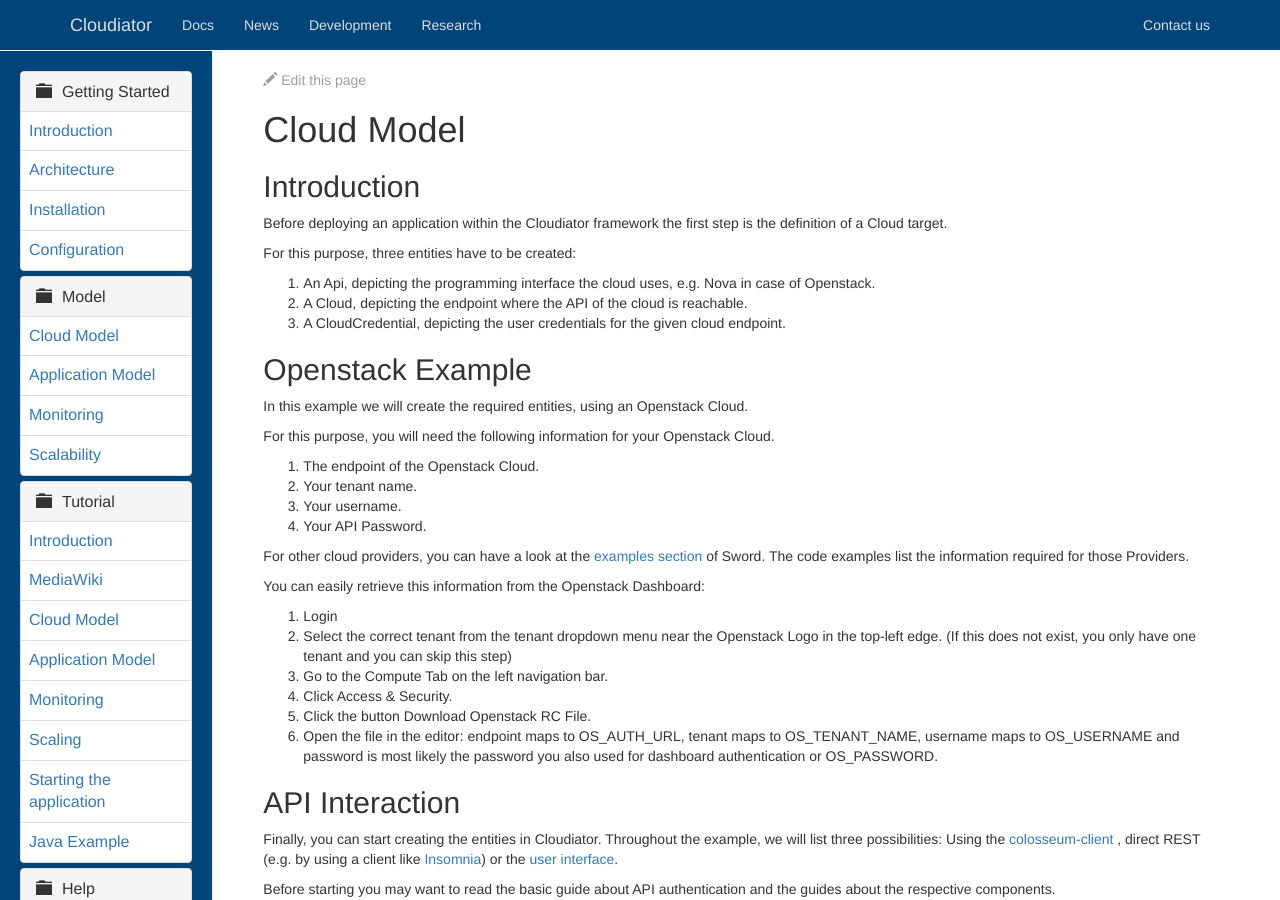
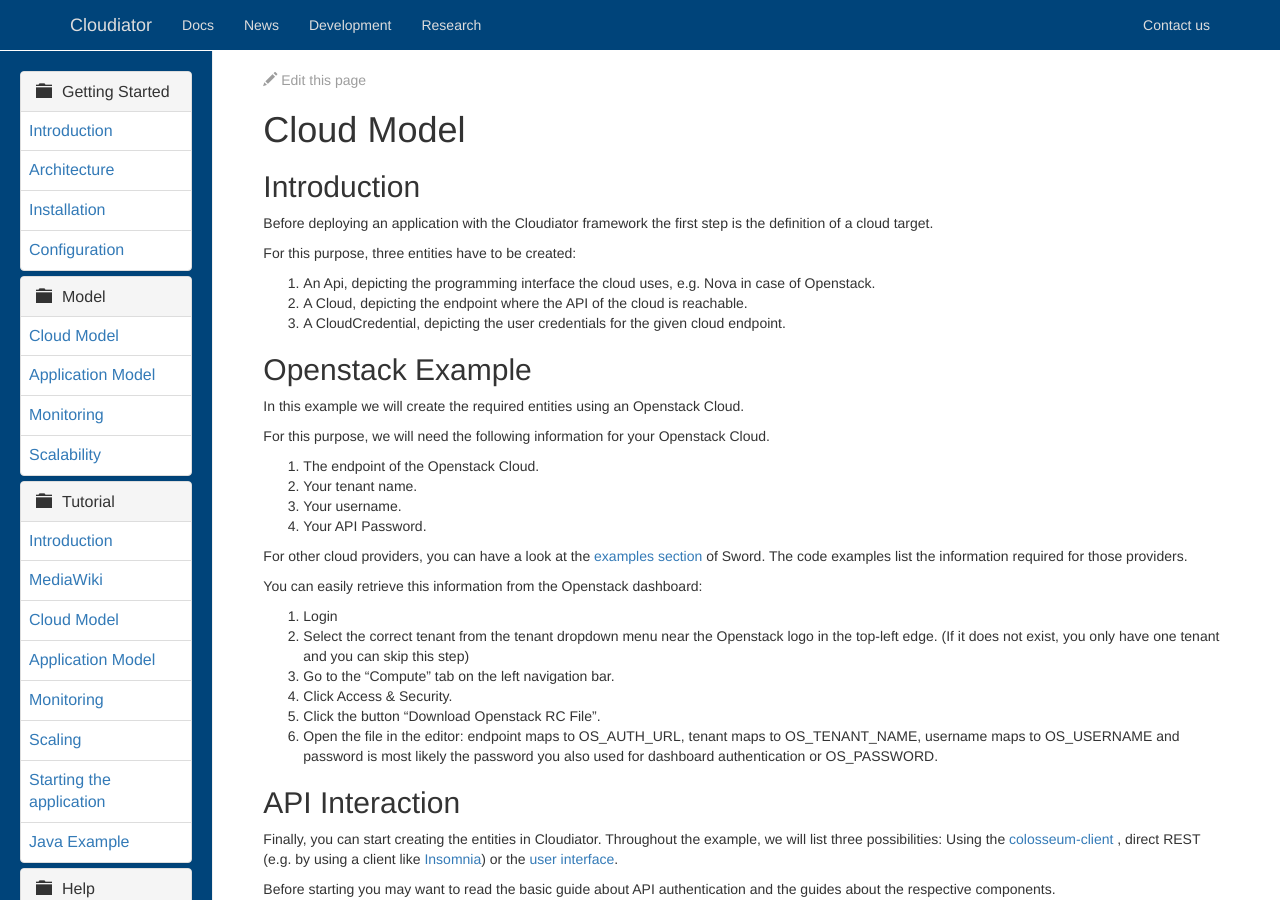
Before and after one commit to cloudiator/cloudiator.github.io, a Jekyll site: the page built from _docs/tutorial_cloud.md, in a window 1280 px wide and 900 px high. Built offline with Jekyll 4.4.1, drawn with Linux system fonts in a browser that asks for light colours; some of the changed text lies outside the part shown.

Commit message:
fixed typo in tutorial_cloud

```diff
--- a/_docs/tutorial_cloud.md
+++ b/_docs/tutorial_cloud.md
@@ -5,8 +5,8 @@
 
 ## Introduction
 
-Before deploying an application within the Cloudiator framework the first step is the definition of
-a Cloud target.
+Before deploying an application with the Cloudiator framework the first step is the definition of
+a cloud target.
 
 For this purpose, three entities have to be created:
 
@@ -16,34 +16,34 @@
 
 ## Openstack Example
 
-In this example we will create the required entities, using an Openstack Cloud.
+In this example we will create the required entities using an Openstack Cloud.
 
-For this purpose, you will need the following information for your Openstack Cloud.
+For this purpose, we will need the following information for your Openstack Cloud.
 
 1. The endpoint of the Openstack Cloud.
 2. Your tenant name.
 3. Your username.
 4. Your API Password.
 
-For other cloud providers, you can have a look at the [examples section](/components/sword.html) of Sword. The code examples
-list the information required for those Providers.
+For other cloud providers, you can have a look at the [examples section]({{site.url}}/components/sword.html) of Sword. The code examples
+list the information required for those providers.
 
-You can easily retrieve this information from the Openstack Dashboard:
+You can easily retrieve this information from the Openstack dashboard:
 
 1. Login
 2. Select the correct tenant from the tenant dropdown menu near the Openstack
-Logo in the top-left edge. (If this does not exist, you only have one tenant and you can skip this step)
-3. Go to the Compute Tab on the left navigation bar.
+logo in the top-left edge. (If it does not exist, you only have one tenant and you can skip this step)
+3. Go to the "Compute" tab on the left navigation bar.
 4. Click Access & Security.
-5. Click the button Download Openstack RC File.
+5. Click the button "Download Openstack RC File".
 6. Open the file in the editor: endpoint maps to OS_AUTH_URL, tenant maps to OS_TENANT_NAME, username maps to
 OS_USERNAME and password is most likely the password you also used for dashboard authentication or OS_PASSWORD.
 
 ## API Interaction
 
-Finally, you can start creating the entities in Cloudiator. Throughout the example, we will list three possibilities: Using the [colosseum-client](/components/colosseum-client.html)
+Finally, you can start creating the entities in Cloudiator. Throughout the example, we will list three possibilities: Using the [colosseum-client]({{site.url}}/components/colosseum-client.html)
 , direct REST (e.g. by using a client like [Insomnia](https://chrome.google.com/webstore/detail/insomnia-rest-client/gmodihnfibbjdecbanmpmbmeffnmloel)) or
-the [user interface](/components/ui.html).
+the [user interface]({{site.url}}/components/ui.html).
 
 Before starting you may want to read the basic guide about API authentication and the guides about the respective components.
 
```
Also changed, not shown: other parts of _docs/tutorial_cloud.md (+2 -2 lines).
